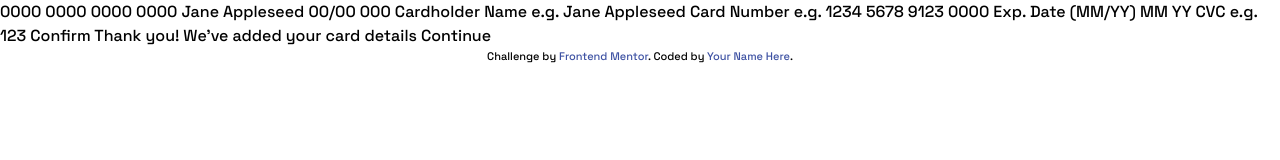
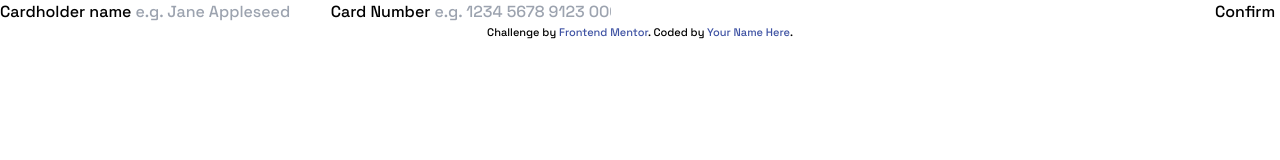
Before and after one commit to Despeerado/Frontend-mentor--interactive, a website: page index.html in a window 1280 px wide. Drawn offline with Linux system fonts and the light colour scheme.

Commit message:
delete unused text from body

```diff
--- a/index.html
+++ b/index.html
@@ -19,33 +19,21 @@
   </style>
 </head>
 <body>
+  <div class="container mx-auto">
+    <form class="flex sm:flex-col wrap justify-center items-center">
+      <label for="name" >Cardholder name</label>
+      <input autocomplete="off" "text" id="fname" name="fname" placeholder="e.g. Jane Appleseed" required>
+      <label for="card_number">Card Number</label>
+      <input autocomplete="off" type="number" name="card_number" id="card_number" placeholder="e.g. 1234 5678 9123 0000" maxlength="16" pattern="[0-9]* required">
+      <label for="month"></label>
+      <input autocomplete="off" name="mm" type="number" id="month" maxlength="2" pattern="[0-9]* required">
+      <label for="year"></label>
+      <input autocomplete="off" name="yy" type="number" id="year" maxlength="4" pattern="[0-9]* required">
+      <input autocomplete="off" type="number" maxlength="3" pattern="[0-9]*">
+      <input type="submit" value="Confirm">
+    </form>
+  </div>
 
-  0000 0000 0000 0000
-  Jane Appleseed
-  00/00
-
-  000
-
-  Cardholder Name
-  e.g. Jane Appleseed
-
-  Card Number
-  e.g. 1234 5678 9123 0000
-
-  Exp. Date (MM/YY)
-  MM
-  YY
-
-  CVC
-  e.g. 123
-
-  Confirm
-
-  <!-- Completed state start -->
-
-  Thank you!
-  We've added your card details
-  Continue
 
   <div class="attribution">
     Challenge by <a href="https://www.frontendmentor.io?ref=challenge" target="_blank">Frontend Mentor</a>.
```
Also changed, not shown: 1 other file.
